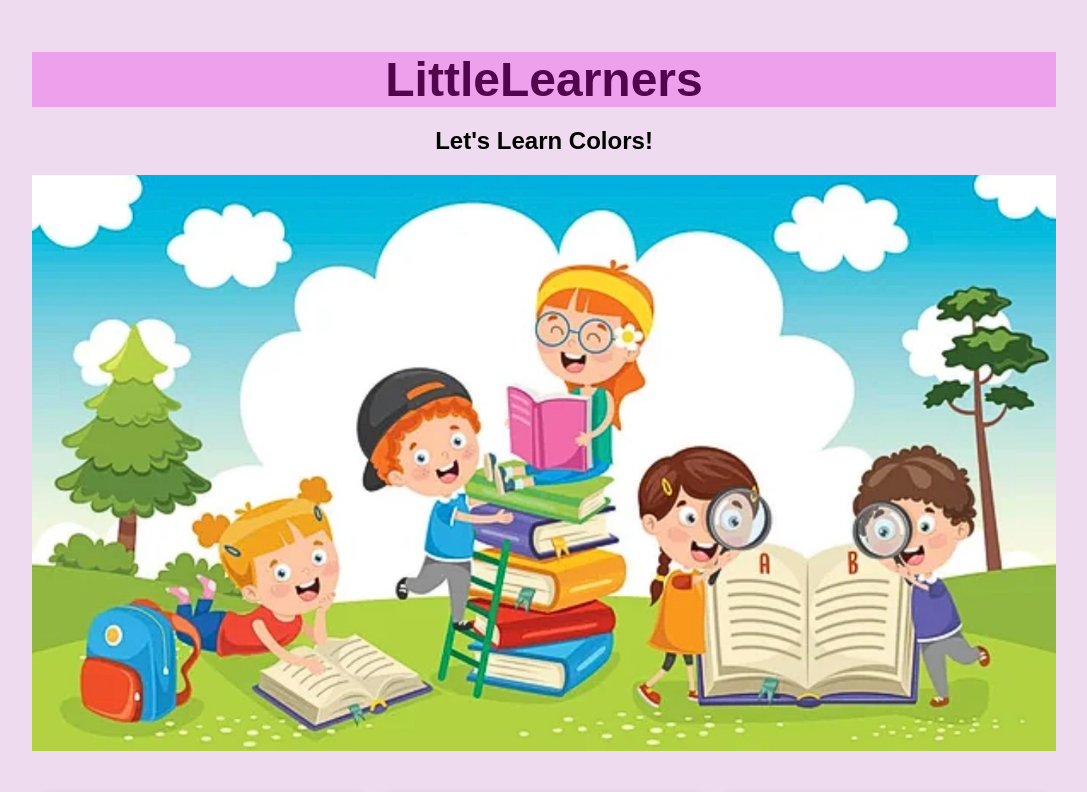
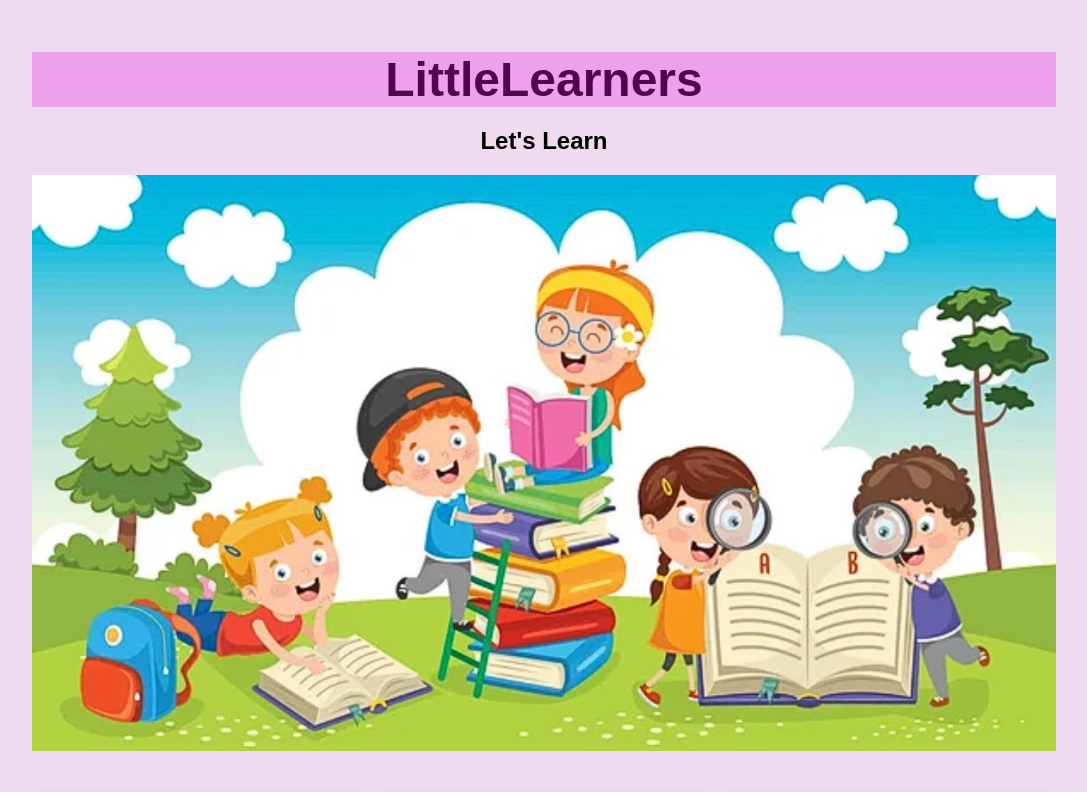
Before and after one commit to Muskaan079/Web-Dev-mini-projects-, a plain HTML site: page LittleLearners/llindex.html in a window 1280 px wide. Shown: the top 792 px of the page, without its empty margins (96-1183 px from the left). Drawn offline with Linux system fonts and the light colour scheme.

Commit message:
llindex.html

```diff
--- a/LittleLearners/llindex.html
+++ b/LittleLearners/llindex.html
@@ -9,7 +9,7 @@
 <body>
     <div class="container">
         <h1>LittleLearners</h1>
-        <h2>Let's Learn Colors!</h2>
+        <h2>Let's Learn</h2>
         <img src="header-image.jpg" alt="LittleLearners Banner" class="header-image">
         <div class="color-row">
             <div class="color-box">
```
